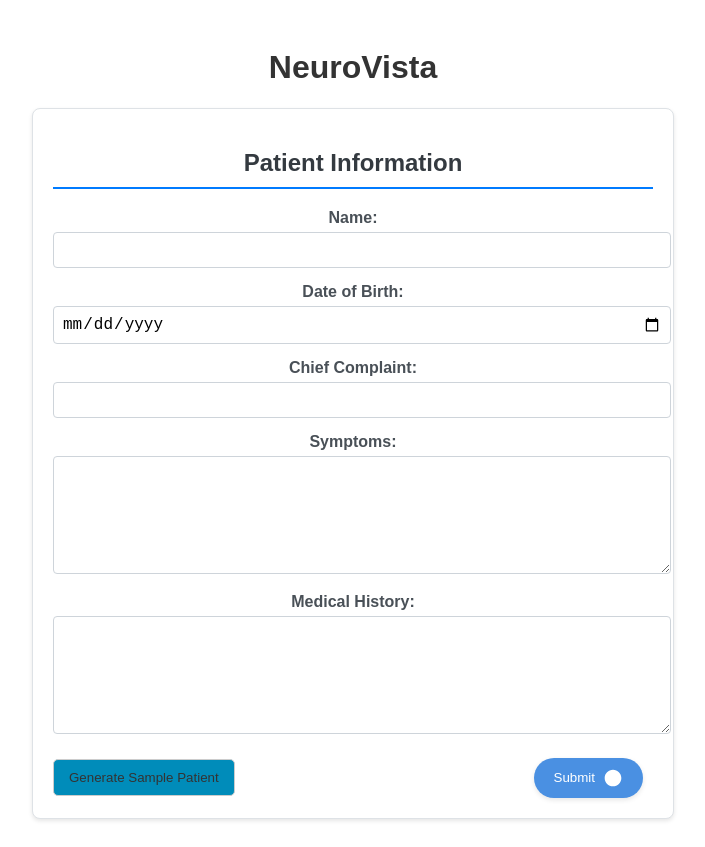
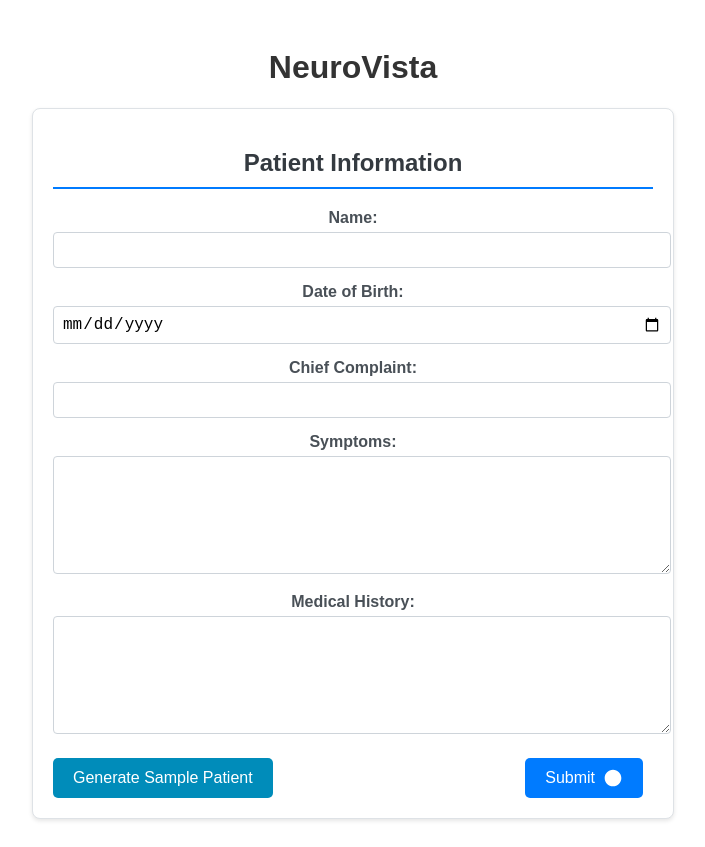
Before and after one commit to ezam0000/NeuroVista, a React (Create React App) app in the folder client/: page / in a window 1280 px wide. Both pictures are taken after a click on the button "Get Started". Shown: the whole page, without its empty margins (287-992 px from the left). Built offline with nearby package versions, Linux system fonts and the light colour scheme.

Commit message:
updted patient form buttons

```diff
--- a/client/src/components/PatientForm.js
+++ b/client/src/components/PatientForm.js
@@ -87,14 +87,30 @@ const PatientForm = ({ onSubmit }) => {
         />
       </div>
       <div className="form-actions">
-        <button type="button" onClick={fillRandomData} className="generate-sample-btn" disabled={isSubmitting}>
+        <button
+          type="button"
+          onClick={fillRandomData}
+          className="btn btn-secondary"
+          disabled={isSubmitting}
+        >
           Generate Sample Patient
         </button>
-        <button type="submit" className="submit-btn ai-powered" disabled={isSubmitting}>
-          <span>Submit</span>
-          <svg xmlns="http://www.w3.org/2000/svg" viewBox="0 0 24 24" fill="currentColor" className="ai-icon">
-            <path d="M12 2C6.48 2 2 6.48 2 12s4.48 10 10 10 10-4.48 10-10S17.52 2 12 2zm-1 14.5v-5l-4 4 4 4v-3h6v-2h-6zm8-9l-4-4v3H9v2h6v3l4-4z"/>
-          </svg>
+        <button
+          type="submit"
+          className="btn btn-primary"
+          disabled={isSubmitting}
+        >
+          {isSubmitting ? 'Submitting...' : 'Submit'}
+          {!isSubmitting && (
+            <svg
+              xmlns="http://www.w3.org/2000/svg"
+              viewBox="0 0 24 24"
+              fill="currentColor"
+              className="btn-icon"
+            >
+              <path d="M12 2C6.48 2 2 6.48 2 12s4.48 10 10 10 10-4.48 10-10S17.52 2 12 2zm-1 14.5v-5l-4 4 4 4v-3h6v-2h-6zm8-9l-4-4v3H9v2h6v3l4-4z" />
+            </svg>
+          )}
         </button>
       </div>
       {isSubmitting && <MedicalLoadingBar />}
--- a/client/src/styles/PatientForm.css
+++ b/client/src/styles/PatientForm.css
@@ -91,8 +91,48 @@ button:hover {
 .form-actions {
   display: flex;
   justify-content: space-between;
+  margin-top: 20px;
+}
+
+.btn {
+  padding: 10px 20px;
+  font-size: 16px;
+  border: none;
+  border-radius: 5px;
+  cursor: pointer;
+  transition: background-color 0.3s, transform 0.1s;
+  display: flex;
   align-items: center;
-  margin-top: 20px;
+  justify-content: center;
+}
+
+.btn:disabled {
+  opacity: 0.6;
+  cursor: not-allowed;
+}
+
+.btn-primary {
+  background-color: #007bff;
+  color: white;
+}
+
+.btn-primary:hover:not(:disabled) {
+  background-color: #0056b3;
+}
+
+.btn-secondary {
+  background-color: #6c757d;
+  color: white;
+}
+
+.btn-secondary:hover:not(:disabled) {
+  background-color: #545b62;
+}
+
+.btn-icon {
+  width: 20px;
+  height: 20px;
+  margin-left: 8px;
 }
 
 .fill-btn {
```
